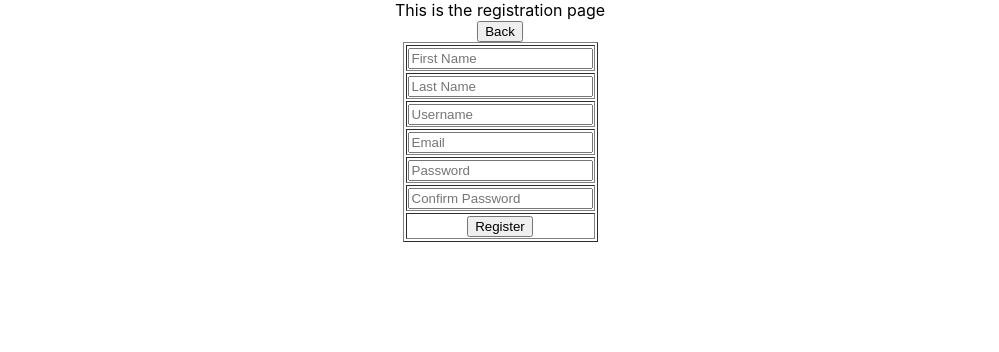
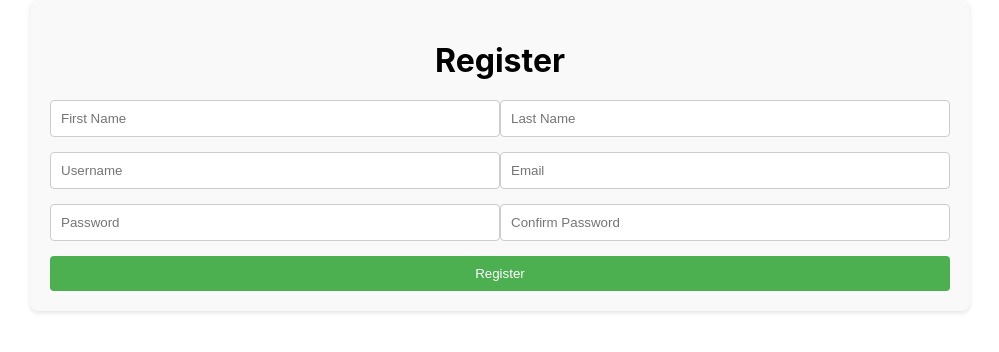
Before and after one commit to TS29TR21/Front-end, a React (Create React App) app in the folder frontend-bananaboat/: page /register-page in a window 1280 px wide. Shown: the top 352 px of the page, without its empty margins (140-1139 px from the left). Built offline with nearby package versions, Linux system fonts and the light colour scheme.

Commit message:
Updated Sign-up & Sign-in pages.

```diff
--- a/frontend-bananaboat/src/components/login.js
+++ b/frontend-bananaboat/src/components/login.js
@@ -1,7 +1,7 @@
 import React, { useState } from "react";
 
 const Login = () => {
-  // You can manage form state here if needed
+  // Manage form state
   const [formData, setFormData] = useState({
     username_or_email: "",
     password: "",
@@ -16,13 +16,6 @@ const Login = () => {
     });
   };
 
-  // Handle form submission (back button)
-  const handleBackSubmit = (e) => {
-    e.preventDefault();
-    // Logic for handling back action
-    console.log("Back button clicked");
-  };
-
   // Handle form submission (login button)
   const handleLoginSubmit = (e) => {
     e.preventDefault();
@@ -31,58 +24,105 @@ const Login = () => {
   };
 
   return (
-    <div>
-      <header>
-        <center>This is the login page</center>
+    <div style={styles.pageContainer}>
+      <main style={styles.mainContent}>
+        <header style={styles.header}>
+          <h1>Login</h1>
         </header>
 
-      <form onSubmit={handleBackSubmit}>
-        <center>
-          <input type="submit" value="Back" name="backButton" />
-        </center>
-      </form>
-
-      <form onSubmit={handleLoginSubmit}>
-        <table border="1" align="center">
-          <tbody>
-            <tr>
-              <td>
+        <form onSubmit={handleLoginSubmit} style={styles.form}>
+          <div style={styles.formGroup}>
             <input
               type="text"
               placeholder="Username or Email"
               name="username_or_email"
               value={formData.username_or_email}
               onChange={handleInputChange}
+              style={styles.input}
             />
-              </td>
-            </tr>
-            <tr>
-              <td>
+          </div>
+          <div style={styles.formGroup}>
             <input
               type="password"
               placeholder="Password"
               name="password"
               value={formData.password}
               onChange={handleInputChange}
+              style={styles.input}
             />
-              </td>
-            </tr>
-            <tr>
-              <td align="center">
-                <input type="submit" name="loginButton" value="Login" />
-              </td>
-            </tr>
-          </tbody>
-        </table>
+          </div>
+          <div style={styles.formGroup}>
+            <input
+              type="submit"
+              value="Login"
+              style={styles.submitButton}
+            />
+          </div>
         </form>
 
         <center>
-        <a href="/resetPasswordPage">Forgot Password</a>
           <br />
-        <br />
+          <a href="/resetPasswordPage" style={styles.forgotPassword}>Forgot Password?</a>
         </center>
+      </main>
     </div>
   );
 };
 
+// Styles for the component
+const styles = {
+  pageContainer: {
+    display: "flex",
+    height: "50vh",
+    padding: "20px",
+    backgroundColor: "#f4f4f4",
+  },
+  mainContent: {
+    flex: 1,
+    padding: "20px",
+    backgroundColor: "#ffffff",
+    borderRadius: "8px",
+    boxShadow: "0 2px 10px rgba(0,0,0,0.1)",
+    overflowY: "auto",
+    display: 'flex',
+    flexDirection: 'column',
+    alignItems: 'center', // Center content horizontally
+    justifyContent: 'center', // Center content vertically
+  },
+  header: {
+    textAlign: "center",
+    marginBottom: "20px",
+  },
+  form: {
+    display: "flex",
+    flexDirection: "column",
+    alignItems: "center",
+    width: "100%",
+    maxWidth: "600px", // Increased max width for more horizontal space
+  },
+  formGroup: {
+    marginBottom: "20px", // Increased margin for more spacing
+    width: "100%",
+  },
+  input: {
+    width: "100%",
+    padding: "10px",
+    borderRadius: "4px",
+    border: "1px solid #ccc",
+  },
+  submitButton: {
+    padding: "10px 15px",
+    backgroundColor: "#4CAF50",
+    color: "white",
+    border: "none",
+    borderRadius: "4px",
+    cursor: "pointer",
+    width: "100%",
+  },
+  forgotPassword: {
+    textDecoration: "none",
+    color: "#4CAF50",
+  },
+};
+
 export default Login;
--- a/frontend-bananaboat/src/components/register.js
+++ b/frontend-bananaboat/src/components/register.js
@@ -1,38 +1,35 @@
 import React, { useState } from 'react';
 
+// Register Component
 const Register = () => {
-  const [firstname, setFirstname] = useState('');
-  const [lastname, setLastname] = useState('');
-  const [username, setUsername] = useState('');
-  const [email, setEmail] = useState('');
-  const [password, setPassword] = useState('');
-  const [confirmpassword, setConfirmPassword] = useState('');
+  // State variables for form fields
+  const [formData, setFormData] = useState({
+    firstname: '',
+    lastname: '',
+    username: '',
+    email: '',
+    password: '',
+    confirmpassword: '',
+  });
 
   // Handle input changes
-  const handleFirstnameChange = (e) => setFirstname(e.target.value);
-  const handleLastnameChange = (e) => setLastname(e.target.value);
-  const handleUsernameChange = (e) => setUsername(e.target.value);
-  const handleEmailChange = (e) => setEmail(e.target.value);
-  const handlePasswordChange = (e) => setPassword(e.target.value);
-  const handleConfirmPasswordChange = (e) => setConfirmPassword(e.target.value);
+  const handleInputChange = (e) => {
+    const { name, value } = e.target;
+    setFormData({
+      ...formData,
+      [name]: value,
+    });
+  };
 
   // Handle form submission
   const handleSubmit = async (e) => {
     e.preventDefault();
 
-    // Perform form validation (add more checks as needed)
-    if (password !== confirmpassword) {
+    // Perform form validation
+    if (formData.password !== formData.confirmpassword) {
       alert("Passwords do not match.");
       return;
     }
-
-    const formData = {
-      firstname,
-      lastname,
-      username,
-      email,
-      password,
-    };
 
     try {
       const response = await fetch('register', {
@@ -58,103 +55,110 @@ const Register = () => {
 
   // Example function to get CSRF token (customize as needed)
   const getCSRFToken = () => {
-    // Logic to retrieve CSRF token goes here (e.g., from a cookie)
     return document.cookie.split(';').find(item => item.trim().startsWith('csrftoken=')).split('=')[1];
   };
 
   return (
-    <div>
-      <header>
-        <center>This is the registration page</center>
-      </header>
-
-      {/* Back Button Form */}
-      <form onSubmit={() => (window.location.href = '/')}>
-        <center>
-          <input type="submit" value="Back" name="backButton" />
-        </center>
-      </form>
-
-      {/* Registration Form */}
-      <form onSubmit={handleSubmit}>
-        <table border="1" style={{ margin: "auto" }}>
-          <tbody>
-            <tr>
-              <td>
+    <div style={styles.container}>
+      <h1 style={styles.title}>Register</h1>
+      <form onSubmit={handleSubmit} style={styles.form}>
+        <div style={styles.inputGroup}>
           <input
             type="text"
             placeholder="First Name"
             name="firstname"
-                  value={firstname}
-                  onChange={handleFirstnameChange}
+            value={formData.firstname}
+            onChange={handleInputChange}
+            style={styles.input}
           />
-              </td>
-            </tr>
-            <tr>
-              <td>
           <input
             type="text"
             placeholder="Last Name"
             name="lastname"
-                  value={lastname}
-                  onChange={handleLastnameChange}
+            value={formData.lastname}
+            onChange={handleInputChange}
+            style={styles.input}
           />
-              </td>
-            </tr>
-            <tr>
-              <td>
+        </div>
+        <div style={styles.inputGroup}>
           <input
             type="text"
             placeholder="Username"
             name="username"
-                  value={username}
-                  onChange={handleUsernameChange}
+            value={formData.username}
+            onChange={handleInputChange}
+            style={styles.input}
           />
-              </td>
-            </tr>
-            <tr>
-              <td>
           <input
             type="text"
             placeholder="Email"
             name="email"
-                  value={email}
-                  onChange={handleEmailChange}
+            value={formData.email}
+            onChange={handleInputChange}
+            style={styles.input}
           />
-              </td>
-            </tr>
-            <tr>
-              <td>
+        </div>
+        <div style={styles.inputGroup}>
           <input
             type="password"
             placeholder="Password"
             name="password"
-                  value={password}
-                  onChange={handlePasswordChange}
+            value={formData.password}
+            onChange={handleInputChange}
+            style={styles.input}
           />
-              </td>
-            </tr>
-            <tr>
-              <td>
           <input
             type="password"
             placeholder="Confirm Password"
             name="confirmpassword"
-                  value={confirmpassword}
-                  onChange={handleConfirmPasswordChange}
+            value={formData.confirmpassword}
+            onChange={handleInputChange}
+            style={styles.input}
           />
-              </td>
-            </tr>
-            <tr>
-              <td align="center">
-                <input type="submit" value="Register" />
-              </td>
-            </tr>
-          </tbody>
-        </table>
+        </div>
+        <button type="submit" style={styles.submitButton}>Register</button>
       </form>
     </div>
   );
 };
 
+// Styles for the component
+const styles = {
+  container: {
+    maxWidth: '900px', // Increased width for more horizontal space
+    margin: 'auto',
+    padding: '20px',
+    backgroundColor: '#f9f9f9',
+    borderRadius: '8px',
+    boxShadow: '0 2px 4px rgba(0,0,0,0.1)',
+  },
+  title: {
+    textAlign: 'center',
+    marginBottom: '20px',
+  },
+  form: {
+    display: 'flex',
+    flexDirection: 'column',
+  },
+  inputGroup: {
+    display: 'flex',
+    justifyContent: 'space-between',
+    marginBottom: '15px', // Margin between input groups
+  },
+  input: {
+    padding: '10px',
+    borderRadius: '4px',
+    border: '1px solid #ccc',
+    width: '48%', // Reduced width to allow two inputs side by side
+  },
+  submitButton: {
+    padding: '10px',
+    backgroundColor: '#4CAF50',
+    color: 'white',
+    border: 'none',
+    borderRadius: '4px',
+    cursor: 'pointer',
+  },
+};
+
 export default Register;
```
Lines whose indentation alone changed are shown as unchanged.
